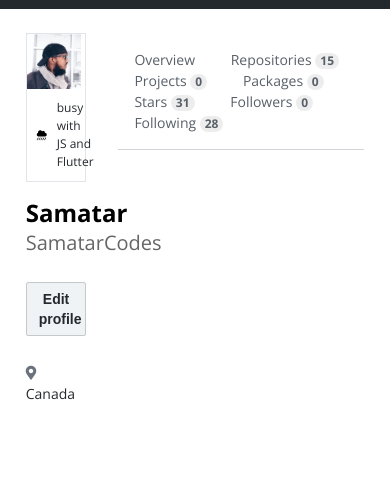
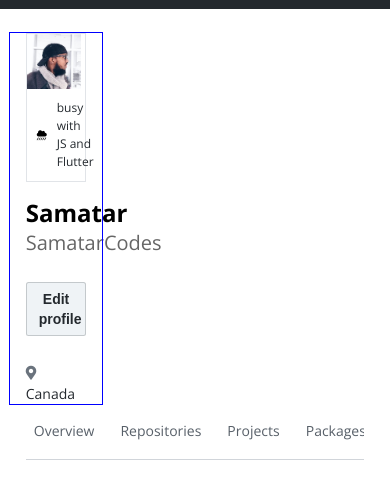
Before and after one commit to SamatarCodes/github, a website: page index.html in a window 390 px wide. Shown: the part 50-528 px from the top of the page. Drawn offline with nearby package versions, Linux system fonts and the light colour scheme.

Commit message:
nightly push - fixed right-section

```diff
--- a/sass/2-base/_base.sass
+++ b/sass/2-base/_base.sass
@@ -16,6 +16,7 @@ body
     font-family: 'Open Sans', sans-serif
     font-weight: 400
     line-height: 1.5
+    overflow-x: hidden
 
 img
     display: block
--- a/sass/3-components/_navbar.sass
+++ b/sass/3-components/_navbar.sass
@@ -140,6 +140,7 @@
             align-items: center
             justify-content: space-between
             width: 92vw
+            // outline: 1px solid red
 
             // checkbox
             .nav-toggle
--- a/sass/3-components/_right-navbar.sass
+++ b/sass/3-components/_right-navbar.sass
@@ -1,27 +1,65 @@
 .underline-nav
     border-bottom: .1rem solid #d1d5da
     font-size: 1.4rem
-    padding: 1.6rem .8rem
+    // padding: 1.6rem .4rem
+    display: flex
 
     .underline-nav--item
+        display: flex
+        align-items: center
         color: rgb(88, 96, 105)
         padding: 1.6rem .8rem
-        margin-right: 1.6rem
+        margin-right: 1.9rem
         font-size: 1.4rem
         border: none
+        border-bottom: .2rem solid transparent
+        // flex: 0 0 auto
 
         &:hover
             // color: #24292e
-            text-decoration: none
-            border-bottom: .2rem solid #d1d5da
+            // text-decoration: none
+            border-bottom-color: #d1d5da
 
     // repository
     .repository--counter
-        display: inline-block
+        // display: inline-block
         background-color: rgba(27,31,35,.08)
         border-radius: 2rem
         padding: .2rem .5rem
         font-size: 1.2rem
         font-weight: 600
-        line-height: 1
+        // line-height: 1
         color: #586069
+        margin-left: .6rem
+
+@media screen and (max-width: 1100px)
+    .underline-nav
+        overflow-x: auto
+        white-space: nowrap
+        display: inline-block
+        width: 70rem
+        // outline: 1px solid red
+
+        .underline-nav--item
+            display: inline-block
+
+@media screen and (max-width: 1011px)
+
+    .underline-nav
+        overflow-x: hidden
+        display: flex
+        width: auto
+        .underline-nav--item
+            // display: flex
+
+            .repository--counter
+                display: none
+
+@media screen and (max-width: 901px)
+    .underline-nav
+        // overflow-x: auto
+        // white-space: nowrap
+
+        .underline-nav--item
+            // display: inline-block
+            margin-right: 1rem
--- a/sass/4-layout/_main-section.sass
+++ b/sass/4-layout/_main-section.sass
@@ -1,6 +1,10 @@
 .main-section
-    max-width: 800rem
+    max-width: 1280px
     width: 95vw
     height: 92vh
     margin: 2.4rem auto
     display: flex
+
+@media screen and (max-width: 767px)
+    .main-section
+        flex-direction: column
--- a/sass/4-layout/_right-section.sass
+++ b/sass/4-layout/_right-section.sass
@@ -1,3 +1,8 @@
 .right-section
     flex: 1
     padding: 0 1.6rem
+
+@media screen and (max-width: 767px)
+    display: flex
+    flex-direction: column
+    background: blue
--- a/sass/4-layout/_sidebar.sass
+++ b/sass/4-layout/_sidebar.sass
@@ -1,7 +1,6 @@
 
 .left-section
     width: 25%
-        // outline: 1px solid green
     height: 94vh
     padding: 0 1.6rem
 
@@ -40,3 +39,12 @@
             font-weight: 300
 
     // EDIT PROFILE AREA
+@media screen and (max-width: 1172px)
+    .left-section
+        min-width: 25%
+        outline: 1px solid red
+
+@media screen and (max-width: 767px)
+    .left-section
+        outline: 1px solid blue
+        height: auto
```
Also changed, not shown: css/styles.css.
